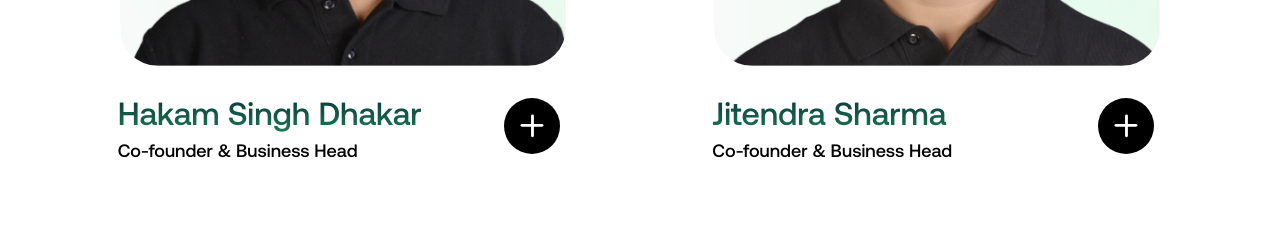
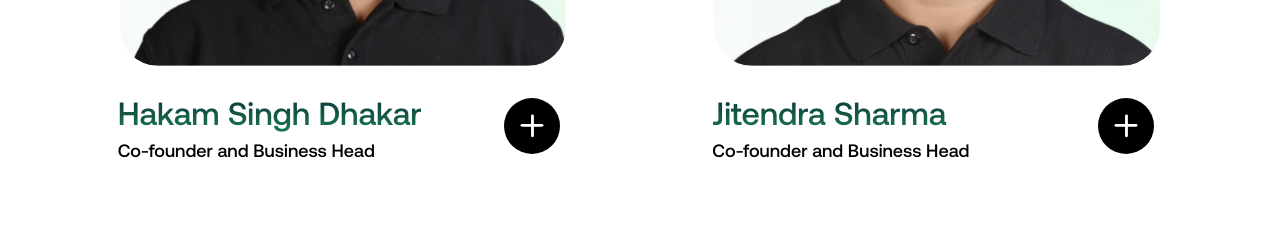
Before and after one commit to rakesh-gupta29/fr-prosparity, a React (Create React App) app: page / in a window 1280 px wide. Shown: the part 5500-5727 px from the top of the page. Built offline with nearby package versions, Linux system fonts and the light colour scheme.

Commit message:
Fix: added the text updates

```diff
--- a/src/screens/home/teams.tsx
+++ b/src/screens/home/teams.tsx
@@ -28,14 +28,14 @@ const leadership = [
   },
   {
     name: 'Hakam Singh Dhakar',
-    designation: 'Co-founder & Business Head',
+    designation: 'Co-founder and Business Head',
     coverImage: hakam,
     desc: 'Hakam brings over 23 years of experience in sales, credit, and managerial roles across various financial institutions such as Mahindra, Sonalika, L&T Finance and Sundaram Finance. He was instrumental in setting up the Tractor & Agri-equipment financing vertical for Sundaram Finance in Chhattisgarh. At ProsParity, Hakam heads the 3-wheeler segment, managing the field team end-to-end from sourcing and underwriting to collections.',
     profileURL: 'https://www.linkedin.com/in/hakam-singh-dhakar-935bb9317/',
   },
   {
     name: 'Jitendra Sharma ',
-    designation: 'Co-founder & Business Head',
+    designation: 'Co-founder and Business Head',
     coverImage: jitedra,
     desc: 'Jitendra brings over 18 years of experience from the credit & lending space where he oversaw sales and collections of various assets such as tractors, cars, SUVs, and LCVs during his time at firms such as Sundaram Finance, HDFC and Kotak Mahindra. He was instrumental in growing Sundaram Finance’s footprint in the commercial vehicle financing space in Madhya Pradesh from its early days. At ProsParity, Jitendra heads the 2-wheeler segment, managing the field team end-to-end from sourcing and underwriting to collections.',
     profileURL: 'https://www.linkedin.com/in/jitendra-sharma-256008318/',
```
